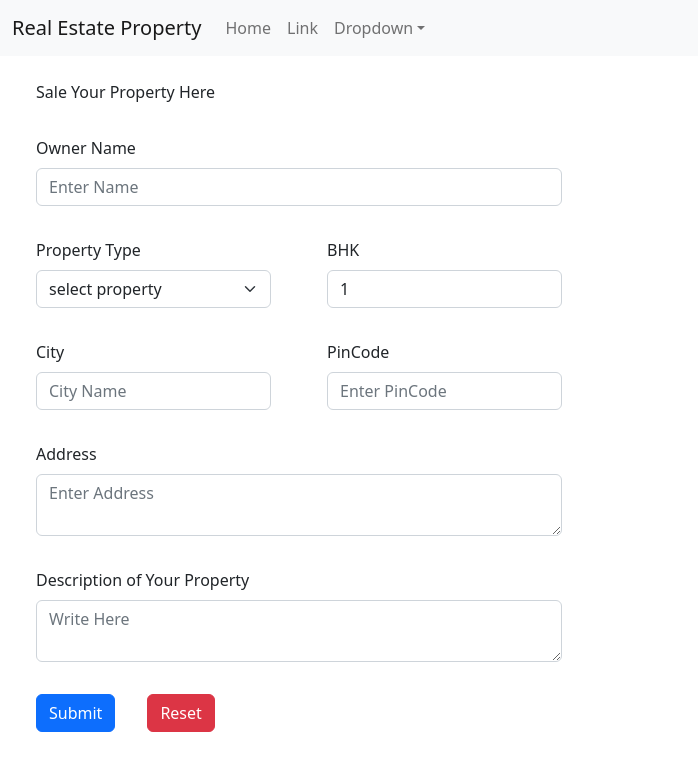
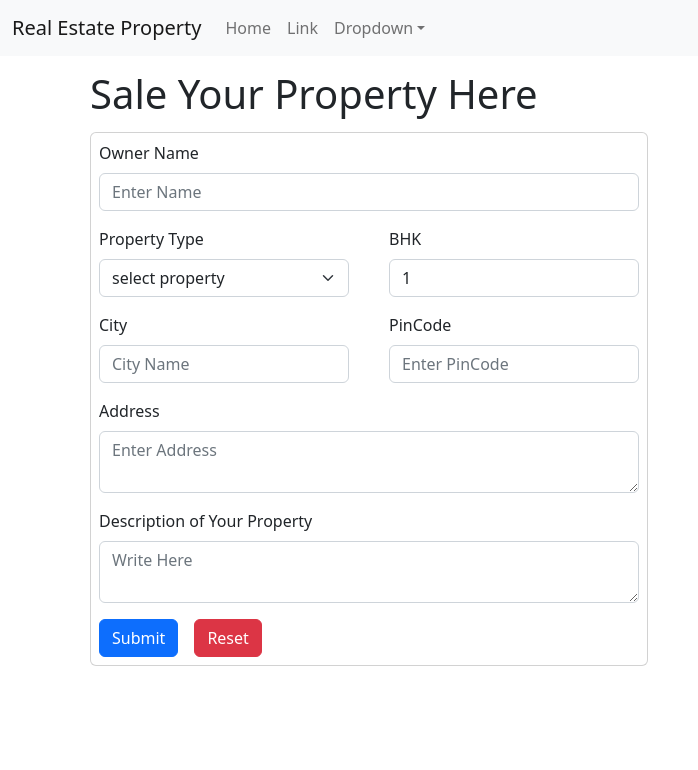
Before and after one commit to Krunal01/Property, a React (Create React App) app: page /property-add in a window 1280 px wide. Shown: the top 770 px of the page, without its empty margins (0-698 px from the left). Built offline with nearby package versions, Linux system fonts and the light colour scheme.

Commit message:
property-add css almost done

```diff
--- a/src/pages/property/PropertyAdd.js
+++ b/src/pages/property/PropertyAdd.js
@@ -3,7 +3,7 @@ import Button from "react-bootstrap/Button";
 import Form from "react-bootstrap/Form";
 import { Formik, useFormik } from "formik";
 import * as Yup from "yup";
-
+import Card from "react-bootstrap/Card";
 function PropertyAdd() {
   const formik = useFormik({
     initialValues: {
@@ -42,12 +42,13 @@ function PropertyAdd() {
     validateOnChange: true,
   });
   return (
-    <Container className="d-flex-column h-100 m-2 align-items-center justify-content-center">
-      <div className="d-flex p-3 w-50 font-weight-bolder align-items-center justify-content-first">
+    <Container className="d-flex-column h-100 w-100 align-items-center justify-content-center">
+      <div className="fs-1 d-flex m-2 font-weight-bolder align-items-center justify-content-first">
         Sale Your Property Here
       </div>
-      <Form className="w-50" onSubmit={formik.handleSubmit}>
-        <Form.Group controlId="formBasicEmail" className="p-3">
+      <Card className="w-50 m-2">
+        <Form onSubmit={formik.handleSubmit}>
+          <Form.Group controlId="formBasicEmail" className="p-2">
             <Form.Label>Owner Name</Form.Label>
             <Form.Control
               // name="ownerName"
@@ -66,7 +67,7 @@ function PropertyAdd() {
 
           <Row>
             <Col>
-            <Form.Group className="d-flex-column justify-content-md-center p-3">
+              <Form.Group className="d-flex-column justify-content-md-center p-2 ">
                 <Form.Label>Property Type</Form.Label>
 
                 <Form.Select
@@ -78,8 +79,8 @@ function PropertyAdd() {
                 >
                   <option>select property</option>
                   <option>Home</option>
-                <option>Farm</option>
-                <option>Plot</option>
+                  {/* <option>Farm</option>
+                  <option>Plot</option> */}
                 </Form.Select>
                 <Form.Text className="text-danger">
                   {formik.touched.propertyType && formik.errors.propertyType ? (
@@ -91,7 +92,7 @@ function PropertyAdd() {
               </Form.Group>
             </Col>
             <Col>
-            <Form.Group controlId="formBasicEmail" className="p-3">
+              <Form.Group controlId="formBasicEmail" className="p-2">
                 <Form.Label>BHK </Form.Label>
                 <Form.Control
                   type="number"
@@ -113,7 +114,7 @@ function PropertyAdd() {
           <Form.Group>
             <Row>
               <Col>
-              <Form.Group controlId="formBasicEmail" className="p-3">
+                <Form.Group controlId="formBasicEmail" className="p-2">
                   <Form.Label>City </Form.Label>
                   <Form.Control
                     type="text"
@@ -131,7 +132,7 @@ function PropertyAdd() {
                 </Form.Group>
               </Col>
               <Col>
-              <Form.Group controlId="formBasicEmail" className="p-3">
+                <Form.Group controlId="formBasicEmail" className="p-2">
                   <Form.Label>PinCode </Form.Label>
                   <Form.Control
                     type="number"
@@ -151,7 +152,7 @@ function PropertyAdd() {
             </Row>
           </Form.Group>
 
-        <Form.Group controlId="formBasicEmail" className="p-3">
+          <Form.Group controlId="formBasicEmail" className="p-2">
             <Form.Label>Address</Form.Label>
             <Form.Control
               as="textarea"
@@ -170,14 +171,16 @@ function PropertyAdd() {
             </Form.Text>
           </Form.Group>
 
-        <Form.Group className="p-3" controlId="formBasicEmail">
+          <Form.Group className="p-2" controlId="formBasicEmail">
             <Form.Label>Description of Your Property</Form.Label>
             <Form.Control
               as="textarea"
               aria-label="With textarea"
               placeholder="Write Here"
               onChange={formik.handleChange}
-            isInvalid={formik.touched.description && formik.errors.description}
+              isInvalid={
+                formik.touched.description && formik.errors.description
+              }
             />
             {/* <Form.Control type="" placeholder="Enter description" /> */}
             <Form.Text className="text-danger">
@@ -187,14 +190,15 @@ function PropertyAdd() {
             </Form.Text>
           </Form.Group>
           <Form.Group className="d-flex">
-          <Button variant="primary" type="submit" className="m-3">
+            <Button variant="primary" type="submit" className="m-2">
               Submit
             </Button>
-          <Button variant="danger" type="reset" className="m-3">
+            <Button variant="danger" type="reset" className="m-2">
               Reset
             </Button>
           </Form.Group>
         </Form>
+      </Card>
     </Container>
   );
 }
```
Lines whose indentation alone changed are shown as unchanged.
